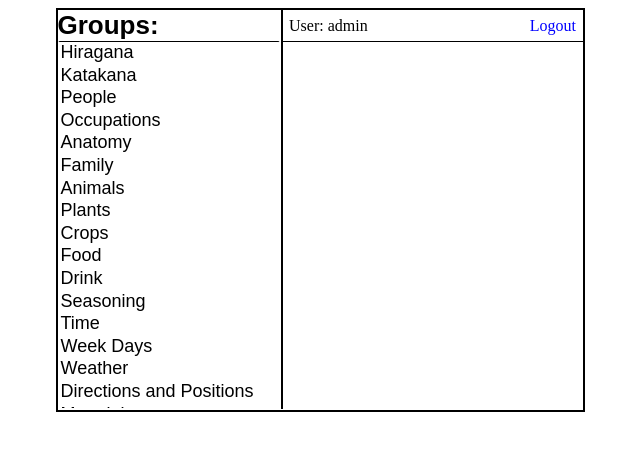
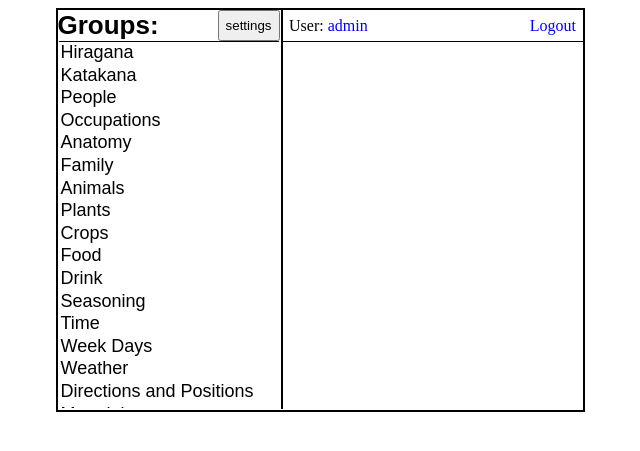
Before and after one commit to christhemart/jpdriller, a Django app: page /jpdriller/ in a window 1280 px wide. Shown: the top 451 px of the page, without its empty margins (320-960 px from the left). Run offline with Django 3.2, Linux system fonts and the light colour scheme; a user stored in the database is signed in; data comes from the database, SQL or seed files in the repository; both versions use the stored data as it was after the commit.

Commit message:
Settings and Profile
1. Added user table to store drill settings.
2. Added slider setting to change percentage chance of either Japanese or English showing.
3. Added streak cutoff setting to determine at what streak should vocabulary appear less often. Allows drilling of less memorized vocabulary.
4. Added settings button that brings up modal for changing and saving drill settings.
5. Turened username that poped up when logged in into a link. Will implement user profile stats modal.
6. Other stuff?

```diff
--- a/website/jpdriller/models.py
+++ b/website/jpdriller/models.py
@@ -22,4 +22,13 @@ class UserVocabStats(models.Model):
     streak = models.IntegerField('Streak')
 
     def __str__(self):
-        return str(self.streak)
+        return str(self.vocabulary)
+
+
+class UserSettings(models.Model):
+    user = models.OneToOneField(User, primary_key=True, on_delete=models.CASCADE)
+    weight = models.IntegerField('Against')
+    cutoff = models.IntegerField('Cutoff')
+
+    def __str__(self):
+        return str(self.user)
--- a/website/jpdriller/templates/jpdriller/index.html
+++ b/website/jpdriller/templates/jpdriller/index.html
@@ -147,16 +147,31 @@ window.onload=function()
         }
     };
 
+    {% if not user %}
     document.getElementById('logreg').onclick = function() {
         document.getElementById('modal-background').style.display = 'block';
         document.getElementById('modal').style.display = 'block';
         return false;
     };
+    {% endif %}
 
-    document.getElementsByClassName("close")[0].onclick = function() {
+    document.getElementById("modal-content-close").onclick = function() {
         document.getElementById('modal-background').style.display = 'none';
         document.getElementById('modal').style.display = 'none';
     };
+
+    {% if user %}
+    document.getElementById('button-settings').onclick = function() {
+        document.getElementById('modal-background').style.display = 'block';
+        document.getElementById('modal-settings').style.display = 'block';
+        return false;
+    };
+
+    document.getElementById("modal-settings-close").onclick = function() {
+        document.getElementById('modal-background').style.display = 'none';
+        document.getElementById('modal-settings').style.display = 'none';
+    };
+    {% endif %}
 }
 
 window.onclick = function(event) {
@@ -168,10 +183,10 @@ window.onclick = function(event) {
 </script>
 
 <div id="modal-background">
-    <div id="modal">
-        <div id="modal-content">
+    <div id="modal" class="modal">
+        <div id="modal-content" class="modal-content">
 
-            <span class="close">&times;</span>
+            <span id="modal-content-close" class="close">&times;</span>
 
             <div id="modal-login">
                 <h4>Login:</h4>
@@ -199,12 +214,49 @@ window.onclick = function(event) {
 
         </div>
     </div>
+
+    {% if user %}
+    <div id="modal-settings" class="modal">
+        <div id="modal-settings-content" class="modal-content">
+            <span id="modal-settings-close" class="close">&times;</span>
+            <form action="save_settings" method="post">
+                {% csrf_token %}
+                <div class="tooltip">Drill Against:
+                    <span class="tooltiptext">Determines chance of drilling Japanese to English or English to Japanese.
+                        <br>Slide all the way left for 100% Japanese to English.
+                        <br>Slide all the way right for 100% English to Japanese.
+                        <br>Or slide half way for 50/50 chance.</span>
+                </div>
+                <br>
+                <span>Japanese</span><input name="weight" type="range" min="0" max="10" value="{{settings.weight}}"><span>English</span>
+                <br>
+                <br>
+                <div class="tooltip">Streak Cutoff:
+                    <span class="tooltiptext">Determines at what streak number to stop drilling vocabulary.
+                        <br>Allows less memorized vocabulary to appear more often.
+                        <br>Vocabulary over the cutoff still have a small chance to appear.
+                        <br>If all vocabulary within the selected group are over the cutoff then vocabulary will be chosen at random.
+                        <br>Recommeneded streak cutoff is 10, a streak of 5-10 usually means full memorization.</span>
+                </div>
+                <br>
+                <input name="cutoff" type="number" min="0" max="1000" value="{{settings.cutoff}}">
+                <br>
+                <br>
+                <input id="settings-save-submit" type="submit" value="Save">
+            </form>
+        </div>
+    </div>
+    {% endif %}
+
 </div>
 
 <div id="wrapper">
 
     <div id="group-container">
         <b><label id="grouplabel">Groups:</label></b>
+        {% if user %}
+        <input id="button-settings" type="button" value="settings" style="float: right; padding: 6px;">
+        {% endif %}
         <br>
         <select id="groups" multiple>
             {% for group in groups %}
@@ -216,7 +268,7 @@ window.onclick = function(event) {
     <div id="inner-container-right">
         <div id="userinfo">
             {% if user %}
-            <span>User: {{ user.username }}</span>
+            <span>User: </span><a href="">{{ user.username }}</a>
             <a id="logout" href="logout">Logout</a>
             {% else %}
             <span>User: Guest</span>
--- a/website/jpdriller/urls.py
+++ b/website/jpdriller/urls.py
@@ -8,4 +8,5 @@ urlpatterns = [
     path('logout', views.logout_view, name='logout'),
     path('register', views.register_view, name='register'),
     path('stat_update', views.stat_update, name='stat_update'),
+    path('save_settings', views.save_settings, name='save_settings'),
 ]
--- a/website/jpdriller/views.py
+++ b/website/jpdriller/views.py
@@ -13,7 +13,8 @@ from .models import *
 def index(request):
     groups = list(Vocabulary.objects.values('group').distinct())
     if request.user.is_authenticated:
-        context = {'groups': groups, 'user': request.user}
+        settings = UserSettings.objects.get(user__exact=request.user)
+        context = {'groups': groups, 'user': request.user, 'settings': settings}
     else:
         context = {'groups': groups, 'user': None}
     return render(request, 'jpdriller/index.html', context)
@@ -38,6 +39,13 @@ def register_view(request):
     password = request.POST.get('register-password', None)
     user = User.objects.create_user(username=username, password=password)
     user.save()
+
+    settings = UserSettings()
+    settings.user = user
+    settings.weight = 5
+    settings.cutoff = 10
+    settings.save()
+
     login(request, user)
     return redirect('')
 
@@ -45,6 +53,15 @@ def register_view(request):
 def get_vocabulary(request):
     groups = request.GET['groups'].split(',')
     vocab = Vocabulary.objects.filter(group__in=groups)
+
+    if request.user.is_authenticated and random.randint(1, 10) < 10:
+        settings = UserSettings.objects.get(user__exact=request.user)
+        if settings.cutoff > 0:
+            stats = UserVocabStats.objects.filter(user__exact=request.user, vocabulary__in=vocab)
+            try:
+                vocab = vocab.exclude(id__in=stats.filter(streak__gt=settings.cutoff).values_list('vocabulary'))
+            except vocab.DoesNotExist:
+                pass
 
     vocab = vocab[random.randint(0, len(vocab) - 1)]
 
@@ -63,7 +80,11 @@ def get_vocabulary(request):
         stat = None
 
     if str(vocab.group) not in ['Hiragana', 'Katakana']:
-        response = str(random.randint(0, 1))
+        if request.user.is_authenticated:
+            settings = UserSettings.objects.get(user__exact=request.user)
+            response = '1' if random.randint(1, 10) <= settings.weight else '0'
+        else:
+            response = str(random.randint(0, 1))
     else:
         response = '0'
 
@@ -94,3 +115,15 @@ def stat_update(request):
     stat.save()
 
     return HttpResponse('')
+
+
+def save_settings(request):
+    weight = request.POST.get('weight', None)
+    cutoff = request.POST.get('cutoff', None)
+
+    settings = UserSettings.objects.get(user__exact=request.user)
+    settings.weight = weight
+    settings.cutoff = cutoff
+    settings.save()
+
+    return redirect('')
```
Also changed, not shown: website/jpdriller/static/jpdriller/style.css (+29 -2 lines), website/db.sqlite3.
